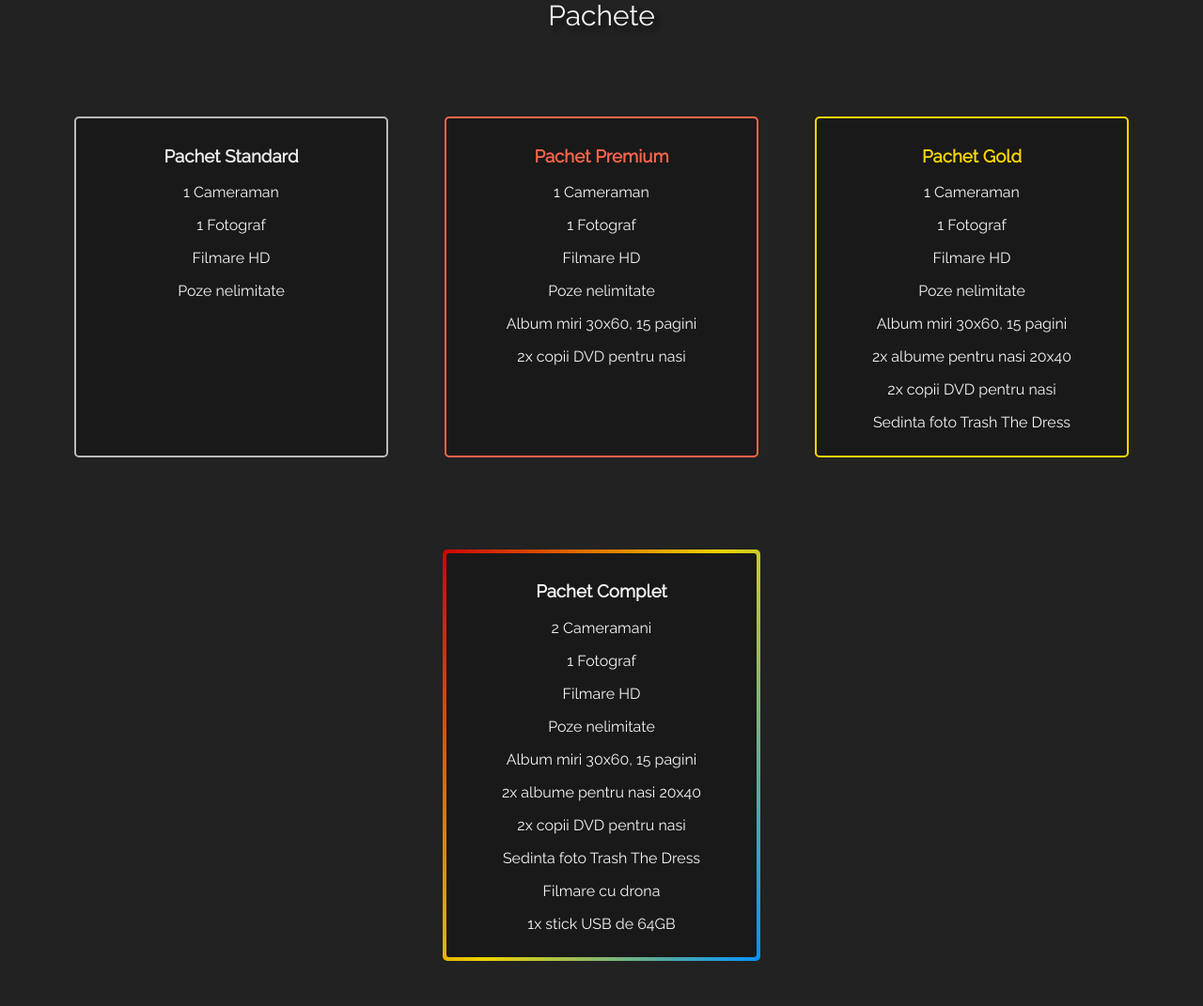
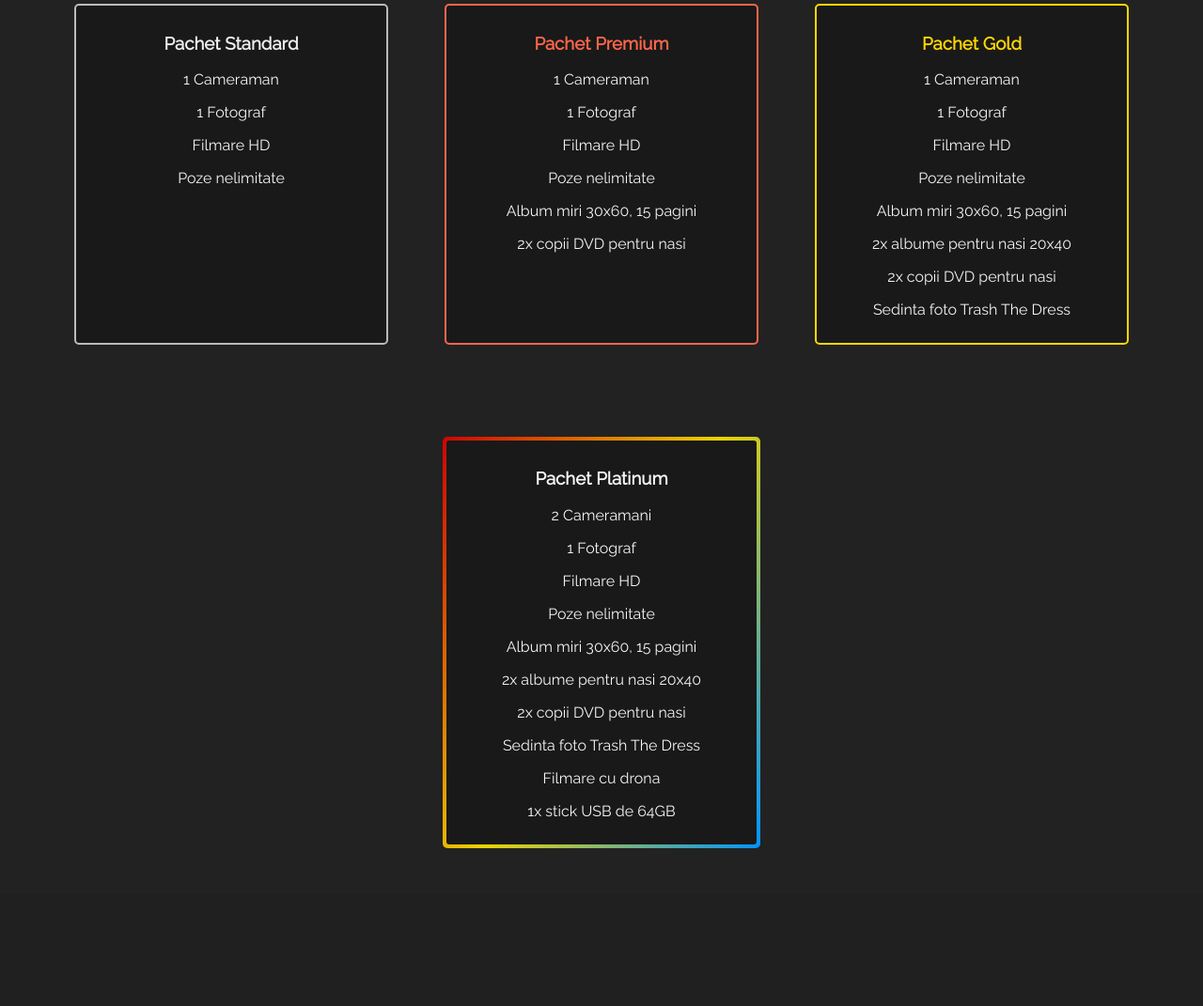
Before and after one commit to cristicismas/profotovideo, a Django app: page / in a window 1280 px wide. Shown: the part 2768-3839 px from the top of the page at 94% size. After the commit the page ends 3671 px from the top, so only its background shows below. Run offline with Django 3.2, Linux system fonts and the light colour scheme; some libraries are stand-ins or nearby versions.

Commit message:
Fix some margin bugs and change name of former complete plan

```diff
--- a/pfv/pfv/static/assets/css/header.css
+++ b/pfv/pfv/static/assets/css/header.css
@@ -11,9 +11,7 @@ header {
   z-index: 999;
 }
 
-header + .title,
-header + section,
-header + div {
+header + .title {
   margin-top: 120px;
 }
 
@@ -73,9 +71,7 @@ header nav a:hover {
     position: static;
   }
 
-  header + .title,
-  header + section,
-  header + div {
+  header + .title {
     margin-top: 50px;
   }
 
--- a/pfv/pfv/static/assets/css/plans.css
+++ b/pfv/pfv/static/assets/css/plans.css
@@ -34,7 +34,7 @@
   border-color: gold;
 }
 
-.plans #complet {
+.plans #platinum {
   border-color: transparent;
   background-clip: padding-box;
   position: relative;
@@ -52,7 +52,7 @@
   color: gold;
 }
 
-.plans #complet:before {
+.plans #platinum:before {
   content: "";
   position: absolute;
   top: 0;
--- a/pfv/templates/pages/contact.html
+++ b/pfv/templates/pages/contact.html
@@ -34,8 +34,8 @@
     <p>Sedinta foto Trash The Dress</p>
   </div>
 
-  <div class="plan" id="complet">
-    <h3>Pachet Complet</h3>
+  <div class="plan" id="platinum">
+    <h3>Pachet Platinum</h3>
     <p>2 Cameramani</p>
     <p>1 Fotograf</p>
     <p>Filmare HD</p>
--- a/pfv/templates/pages/index.html
+++ b/pfv/templates/pages/index.html
@@ -101,8 +101,8 @@
     <p>Sedinta foto Trash The Dress</p>
   </div>
 
-  <div class="plan" id="complet">
-    <h3>Pachet Complet</h3>
+  <div class="plan" id="platinum">
+    <h3>Pachet Platinum</h3>
     <p>2 Cameramani</p>
     <p>1 Fotograf</p>
     <p>Filmare HD</p>
```
